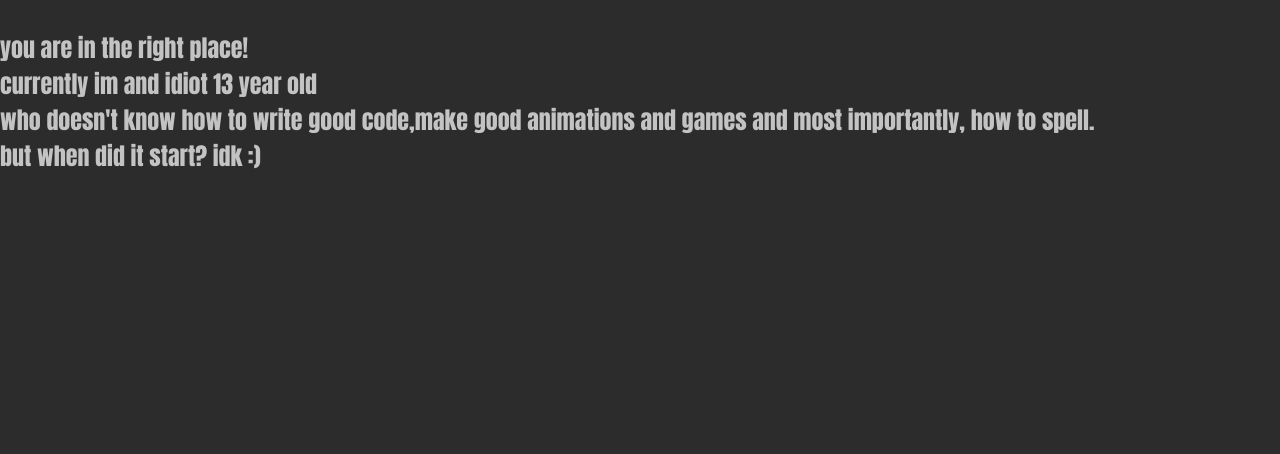
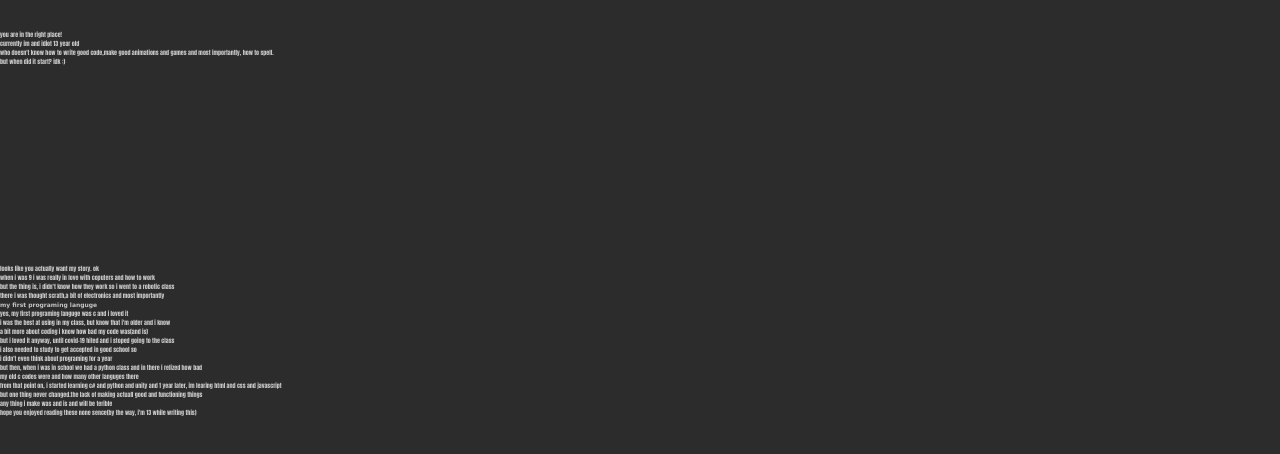
Before and after one commit to amirali22308/amirali-223-website, a plain HTML site: page pages/about-me.html in a window 1280 px wide. Shown: the part 186-640 px from the top of the page. Drawn offline with Linux system fonts and the light colour scheme.

Commit message:
Update about-me.html

```diff
--- a/pages/about-me.html
+++ b/pages/about-me.html
@@ -17,7 +17,7 @@
             </div>
         </pages>
         <h1>Wana know my story?</h1>
-        <p style= "font-size = 5%;">
+        <p style= "font-size : 5%;">
             you are in the right place!<br/>
             currently im and idiot 13 year old<br/>
             who doesn't know how to write good code,make good animations and games and most importantly, how to spell.<br/>
```
